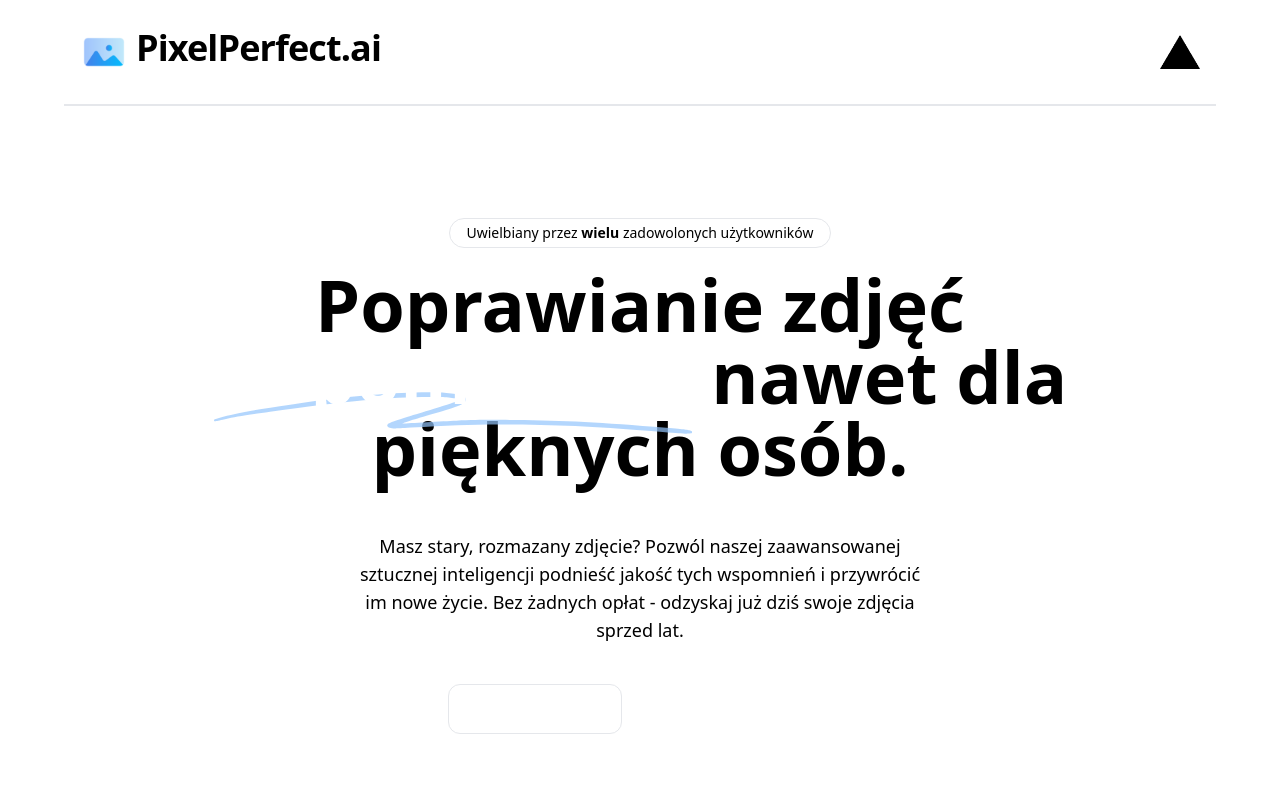
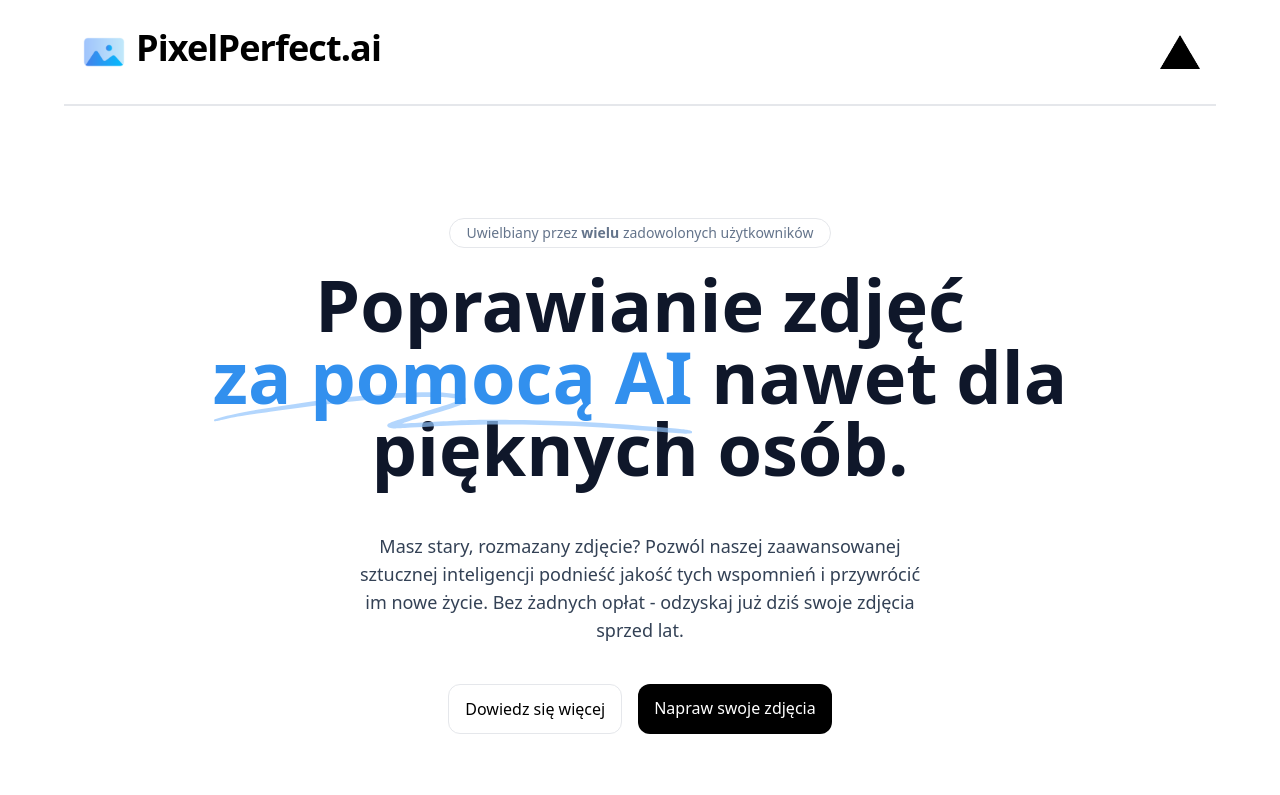
Before and after one commit to jsbednarski/p7, a Next.js app: page / in a window 1280 px wide. Shown: the top 795 px of the page. Built offline with nearby package versions, Linux system fonts and the light colour scheme.

Commit message:
Update index.tsx

```diff
--- a/pages/index.tsx
+++ b/pages/index.tsx
@@ -1,4 +1,3 @@
-import { NextPage } from "next";
 import Head from "next/head";
 import Image from "next/image";
 import Link from "next/link";
@@ -9,7 +8,7 @@ import { Testimonials } from "../components/Testimonials";
 
 const Home: NextPage = () => {
   return (
-    <div className="flex max-w-6xl mx-auto flex-col items-center justify-center py-2 min-h-screen" style={{ backgroundColor: "white" }}>
+    <div className="flex max-w-6xl mx-auto flex-col items-center justify-center py-2 min-h-screen">
       <Head>
         <title>Fotomagia</title>
       </Head>
@@ -19,13 +18,13 @@ const Home: NextPage = () => {
           href=""
           target="_blank"
           rel="noreferrer"
-          className="border rounded-2xl py-1 px-4 text-goldenrod-500 text-sm mb-5 hover:scale-105 transition duration-300 ease-in-out"
+          className="border rounded-2xl py-1 px-4 text-slate-500 text-sm mb-5 hover:scale-105 transition duration-300 ease-in-out"
         >
-          Uwielbiany przez <span className="font-semibold text-goldenrod-500">wielu</span> zadowolonych użytkowników
+          Uwielbiany przez <span className="font-semibold">wielu</span> zadowolonych użytkowników
         </a>
-        <h1 className="mx-auto max-w-4xl font-display text-5xl font-bold tracking-normal text-goldenrod-500 sm:text-7xl">
+        <h1 className="mx-auto max-w-4xl font-display text-5xl font-bold tracking-normal text-slate-900 sm:text-7xl">
           Poprawianie zdjęć{" "}
-          <span className="relative whitespace-nowrap text-white">
+          <span className="relative whitespace-nowrap text-[#3290EE]">
             <SquigglyLines />
             <span className="relative">za pomocą AI</span>
           </span>{" "}
@@ -33,7 +32,7 @@ const Home: NextPage = () => {
         </h1>
 
         {/* Comment: Main description */}
-        <p className="mx-auto mt-12 max-w-xl text-lg text-goldenrod-500 leading-7">
+        <p className="mx-auto mt-12 max-w-xl text-lg text-slate-700 leading-7">
           Masz stary, rozmazany zdjęcie? Pozwól naszej zaawansowanej sztucznej inteligencji podnieść jakość tych wspomnień i przywrócić im nowe życie.
           Bez żadnych opłat - odzyskaj już dziś swoje zdjęcia sprzed lat.
         </p>
@@ -41,7 +40,7 @@ const Home: NextPage = () => {
         <div className="flex justify-center space-x-4">
           {/* Comment: Learn more button */}
           <a
-            className="bg-goldenrod-500 rounded-xl text-white font-medium px-4 py-3 sm:mt-10 mt-8 hover:bg-goldenrod-600 border"
+            className="bg-white rounded-xl text-black font-medium px-4 py-3 sm:mt-10 mt-8 hover:bg-gray-100 border"
             href="bednarski.ch"
             target="_blank"
             rel="noreferrer"
@@ -51,7 +50,7 @@ const Home: NextPage = () => {
 
           {/* Comment: Restore photos button */}
           <Link
-            className="bg-goldenrod-500 rounded-xl text-white font-medium px-4 py-3 sm:mt-10 mt-8 hover:bg-goldenrod-600"
+            className="bg-black rounded-xl text-white font-medium px-4 py-3 sm:mt-10 mt-8 hover:bg-black/80"
             href="/restore"
           >
             Napraw swoje zdjęcia
@@ -63,7 +62,7 @@ const Home: NextPage = () => {
             <div className="flex sm:space-x-2 sm:flex-row flex-col">
               <div>
                 {/* Comment: Original photo */}
-                <h2 className="mb-1 font-medium text-lg text-goldenrod-500">Oryginalne zdjęcie</h2>
+                <h2 className="mb-1 font-medium text-lg">Oryginalne zdjęcie</h2>
                 <Image
                   alt="Oryginalne zdjęcie mojego brata"
                   src="/michael.jpg"
@@ -74,7 +73,7 @@ const Home: NextPage = () => {
               </div>
               <div className="sm:mt-0 mt-8">
                 {/* Comment: Fixed photo */}
-                <h2 className="mb-1 font-medium text-lg text-goldenrod-500">Naprawione zdjęcie</h2>
+                <h2 className="mb-1 font-medium text-lg">Naprawione zdjęcie</h2>
                 <Image
                   alt="Naprawione zdjęcie mojego brata"
                   width={400}
```
